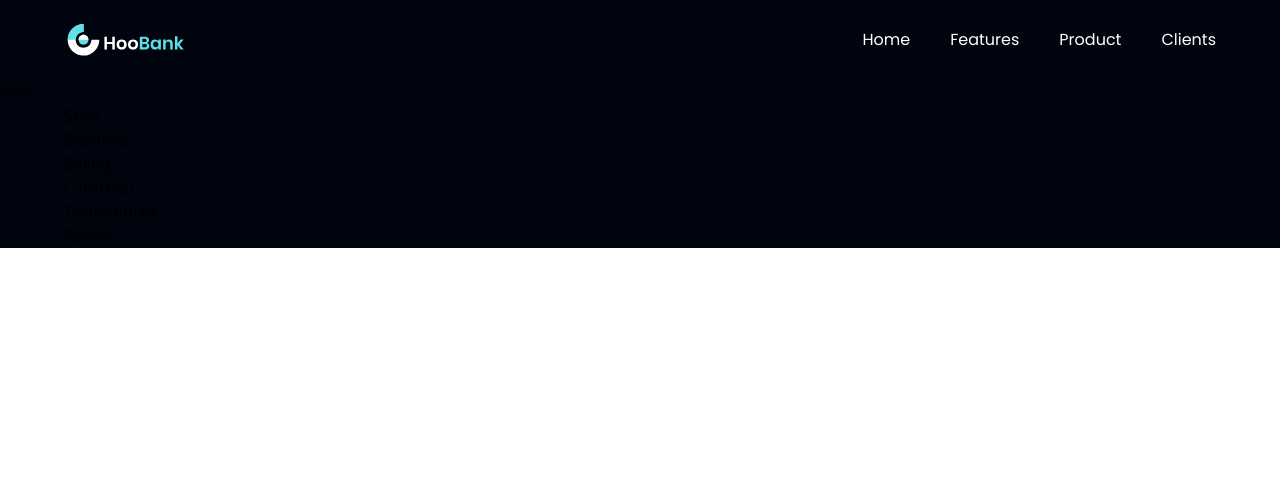
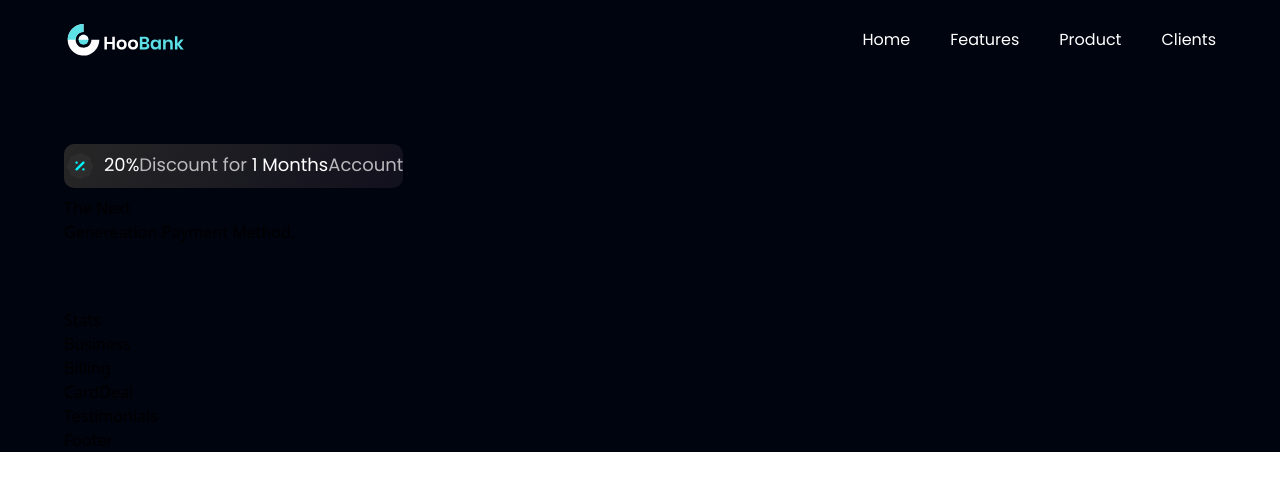
Before and after one commit to Dmitriy0642/tilewindcss_react, a React (Vite) app: page / in a window 1280 px wide. Shown: the top 490 px of the page. Built offline with nearby package versions, Linux system fonts and the light colour scheme.

Commit message:
add-prettier-config

```diff
--- a/src/components/Hero.jsx
+++ b/src/components/Hero.jsx
@@ -1,7 +1,30 @@
 import React from "react";
+import styles from "../style";
+import {discount, robot} from "../assets";
 
 const Hero = () => {
-  return <div>Hero</div>;
+  return (
+    <section
+      id="home"
+      className={`flex md:flex-row flex-col ${styles.paddingY}`}
+    >
+      <div className={`${styles.flexStart} flex-col xl:px-0 sm:px-16 px-6`}>
+        <div className="flex flex-row item-center py-[6px] bg-discount-gradient rounded-[10px] mb-2">
+          <img src={discount} alt="discount" className="w-[32px] h-[32px]" />
+          <p className={`${styles.paragraph} ml-2`}>
+            <span className="text-white">20%</span>
+            Discount for <span className="text-white">1 Months</span>Account
+          </p>
+        </div>
+        <div className="flex flex-row justify-between items-center w-full">
+          <h1>
+            The Next<br className="sm:block hidden"></br> Genereation Payment
+            Method.
+          </h1>
+        </div>
+      </div>
+    </section>
+  );
 };
 
 export default Hero;
```
Also changed, not shown: 1 other file (tests, documents, lock files or other folders).
